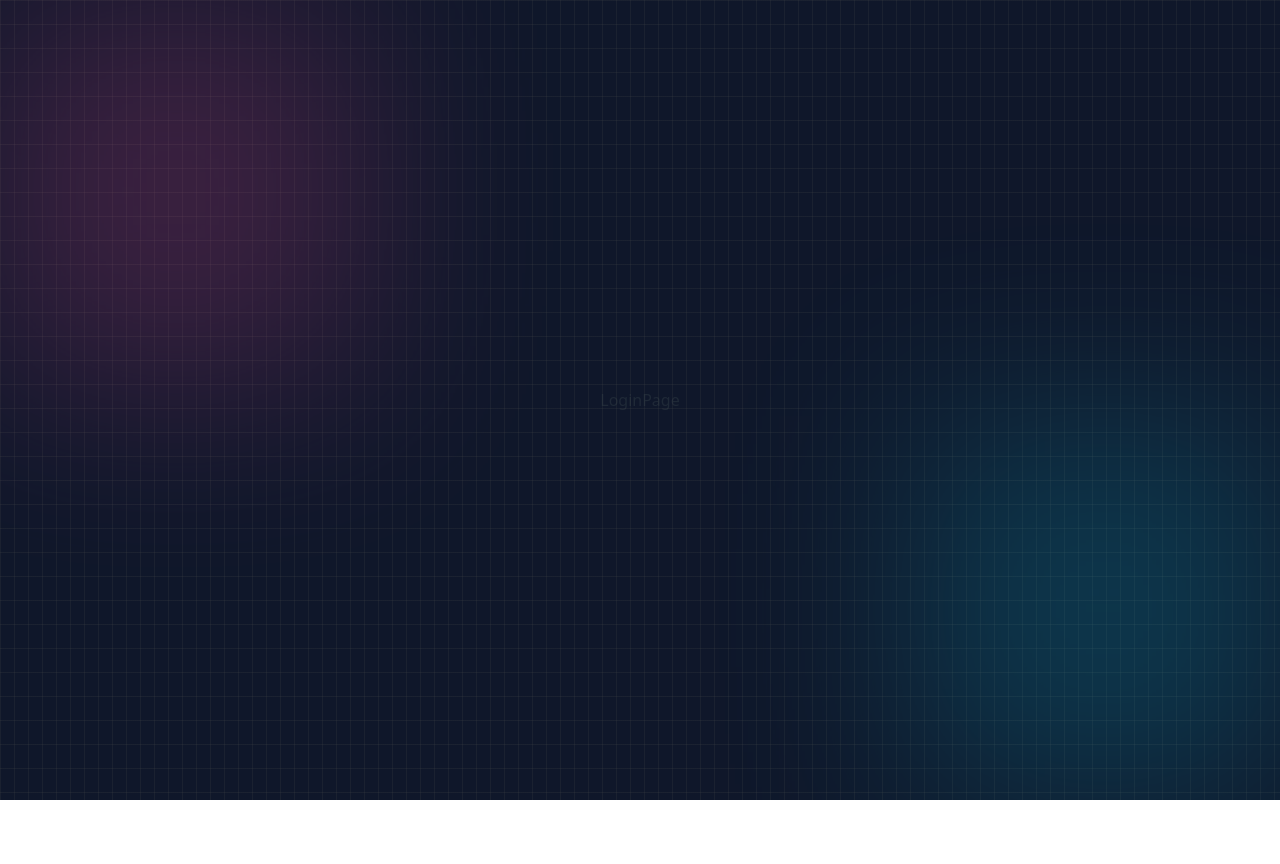
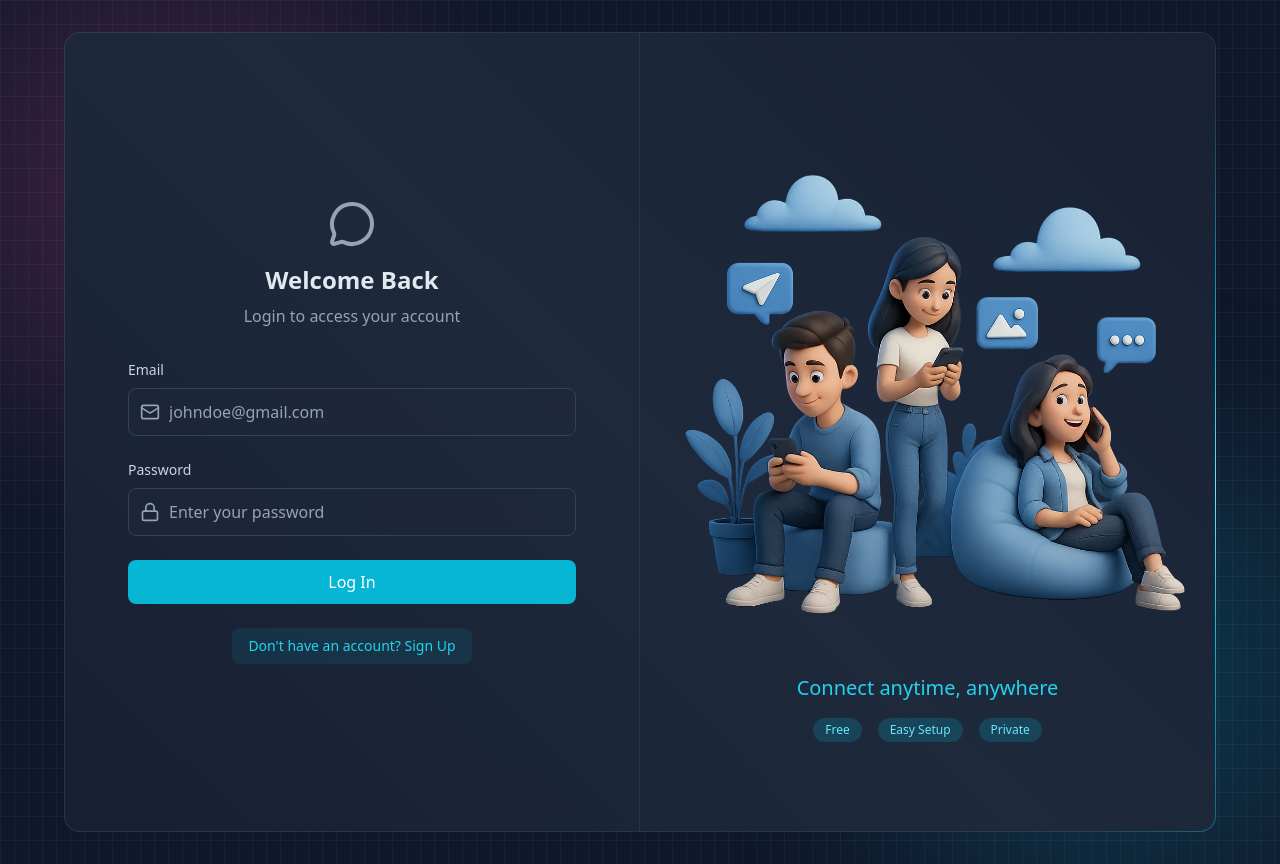
Before and after one commit to manishchh/chatify, a React app in the folder frontend/: page /login in a window 1280 px wide. Before the commit the page ends 800 px from the top, so only its background shows below. Built offline with nearby package versions, Linux system fonts and the light colour scheme; no server answers; the HTML template or start-up script is replaced by a standard one.

Commit message:
feat: implement login and logout frontend  and validation

```diff
--- a/frontend/src/pages/ChatPage.jsx
+++ b/frontend/src/pages/ChatPage.jsx
@@ -1,5 +1,14 @@
+import { useAuthStore } from "../store/useAuthStore";
+
+
 function ChatPage() {
-  return <div>ChatPage</div>;
+  const { logout } = useAuthStore();
+  return (
+  <div className="z-10">
+    ChatPage
+    <button onClick={ logout }>logout</button>
+    </div>
+  );
 
 }
 
--- a/frontend/src/pages/LoginPage.jsx
+++ b/frontend/src/pages/LoginPage.jsx
@@ -1,5 +1,113 @@
+import { useState } from "react";
+import { useAuthStore } from "../store/useAuthStore.js";
+import BorderAnimatedContainer from "../components/BorderAnimatedContainer.jsx";
+import { MessageCircleIcon, LockIcon, MailIcon, UserIcon, LoaderIcon } from "lucide-react";
+import { Link } from "react-router";
+
+
 function LoginPage() {
-  return <div>LoginPage</div>;
+  const [formData, setFormData] = useState({
+      email: "",
+      password: "",
+    });
+
+    const { login, isLoggingIn } = useAuthStore();
+
+    const handleSubmit = (e) => {
+      e.preventDefault();
+      login(formData);
+    };
+  return (
+    <div className="w-full flex items-center justify-center p-4 bg-slate-900">
+      <div className="relative w-full max-w-6xl md:h-[800px] h-[650px]">
+        <BorderAnimatedContainer>
+          <div className="w-full flex flex-col md:flex-row">
+            {/* FORM CLOUMN - LEFT SIDE */}
+            <div className="md:w-1/2 p-8 flex items-center justify-center md:border-r border-slate-600/30">
+              <div className="w-full max-w-md">
+                {/* HEADING TEXT */}
+                <div className="text-center mb-8">
+                  <MessageCircleIcon className="w-12 h-12 mx-auto text-slate-400 mb-4" />
+                  <h2 className="text-2xl font-bold text-slate-200 mb-2">Welcome Back</h2>
+                  <p className="text-slate-400">Login to access your account</p>
+                </div>
+
+                {/* FORM */}
+                <form onSubmit={handleSubmit} className="space-y-6">
+
+
+                  {/* EMAIL INPUT */}
+                  <div>
+                    <label className="auth-input-label">Email</label>
+                    <div className="relative">
+                      <MailIcon className="auth-input-icon" />
+
+                      <input
+                        type="email"
+                        value={formData.email}
+                        onChange={(e) => setFormData({ ...formData, email: e.target.value })}
+                        className="input"
+                        placeholder="johndoe@gmail.com"
+                      />
+                    </div>
+                  </div>
+
+                   {/* PASSWORD INPUT */}
+                  <div>
+                    <label className="auth-input-label">Password</label>
+                    <div className="relative">
+                      <LockIcon className="auth-input-icon" />
+
+                      <input
+                        type="password"
+                        value={formData.password}
+                        onChange={(e) => setFormData({ ...formData, password: e.target.value })}
+                        className="input"
+                        placeholder="Enter your password"
+                      />
+                    </div>
+                  </div>
+
+                  {/* SUBMIT BUTTON */}
+                  <button className="auth-btn" type="submit" disabled={isLoggingIn}>
+                    {isLoggingIn ? (
+                      <LoaderIcon className="w-full h-5 animate-spin text-center" />
+                    ) : (
+                      "Log In"
+                    )}
+                  </button>
+                </form>
+
+                <div className="mt-6 text-center">
+                  <Link to="/signup" className="auth-link">
+                    Don't have an account? Sign Up
+                  </Link>
+                </div>
+              </div>
+            </div>
+            <div className="hidden md:w-1/2 md:flex items-center justify-center p-6 bg-gradient-to-bl from-slate-800/20 to-transparent">
+              <div>
+                <img
+                  src="/login.png"
+                  alt="People using mobile devices"
+                  className="w-full h-auto object-contain"
+                />
+                <div className="mt-6 text-center">
+                  <h3 className="text-xl font-medium text-cyan-400">Connect anytime, anywhere</h3>
+
+                  <div className="mt-4 flex justify-center gap-4">
+                    <span className="auth-badge">Free</span>
+                    <span className="auth-badge">Easy Setup</span>
+                    <span className="auth-badge">Private</span>
+                  </div>
+                </div>
+              </div>
+            </div>
+          </div>
+        </BorderAnimatedContainer>
+      </div>
+    </div>
+  );
 
 }
 export default LoginPage;
--- a/frontend/src/store/useAuthStore.js
+++ b/frontend/src/store/useAuthStore.js
@@ -6,6 +6,7 @@
     authUser: null,
     isCheckingAuth: true,
     isSigningUp: false,
+    isLoggingIn: false,
 
     checkAuth: async () => {
         try{
@@ -34,5 +35,30 @@
         } finally {
             set({ isSigningUp: false });
         }
+    },
+
+    login: async (data) => {
+        set({ isLoggingIn: true });
+        try {
+            const res = await axiosInstance.post("/auth/login", data);
+            set({ authUser: res.data });
+            toast.success("Logged in successfully");
+
+        } catch (error) {
+            toast.error(error.response.data.message);
+        } finally {
+            set({ isLoggingIn: false });
+        }
+    },
+
+    logout: async () => {
+        try {
+            await axiosInstance.post("/auth/logout");
+            set({ authUser: null });
+            toast.success("Logged out successfully");
+        } catch (error) {
+            toast.error("Error logging out");
+            console.log("Logout error:", error);
+        }
     }
 }));
```
